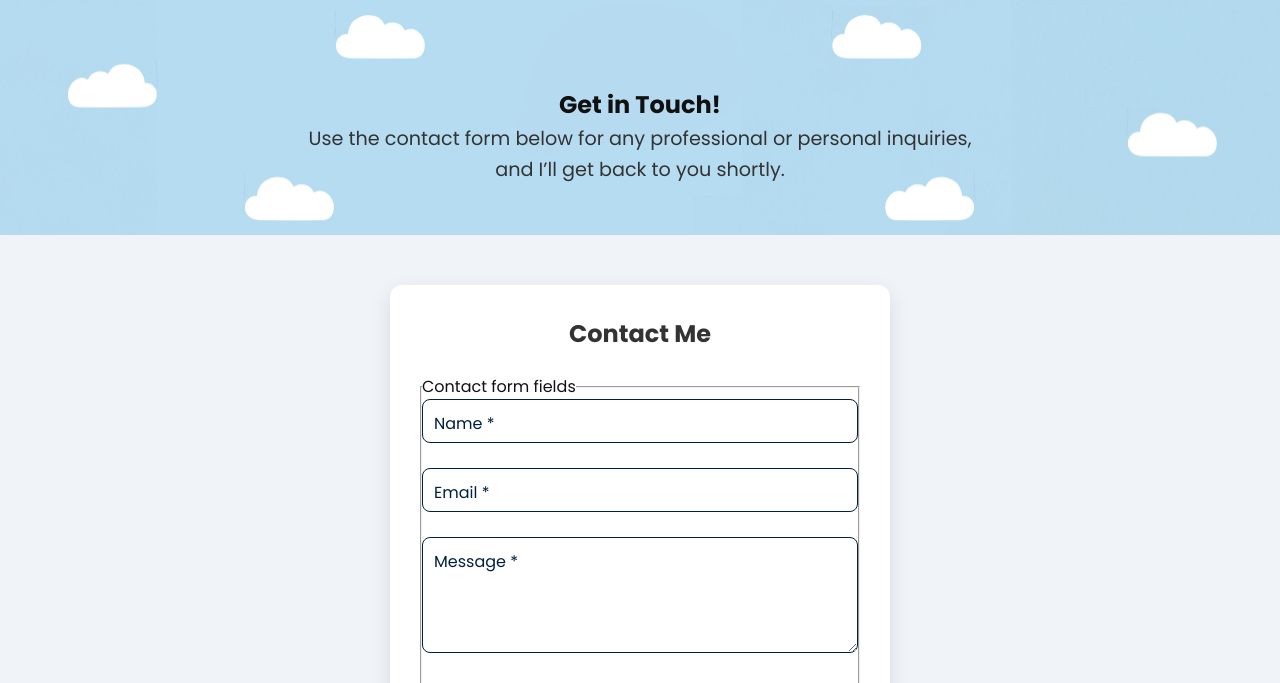
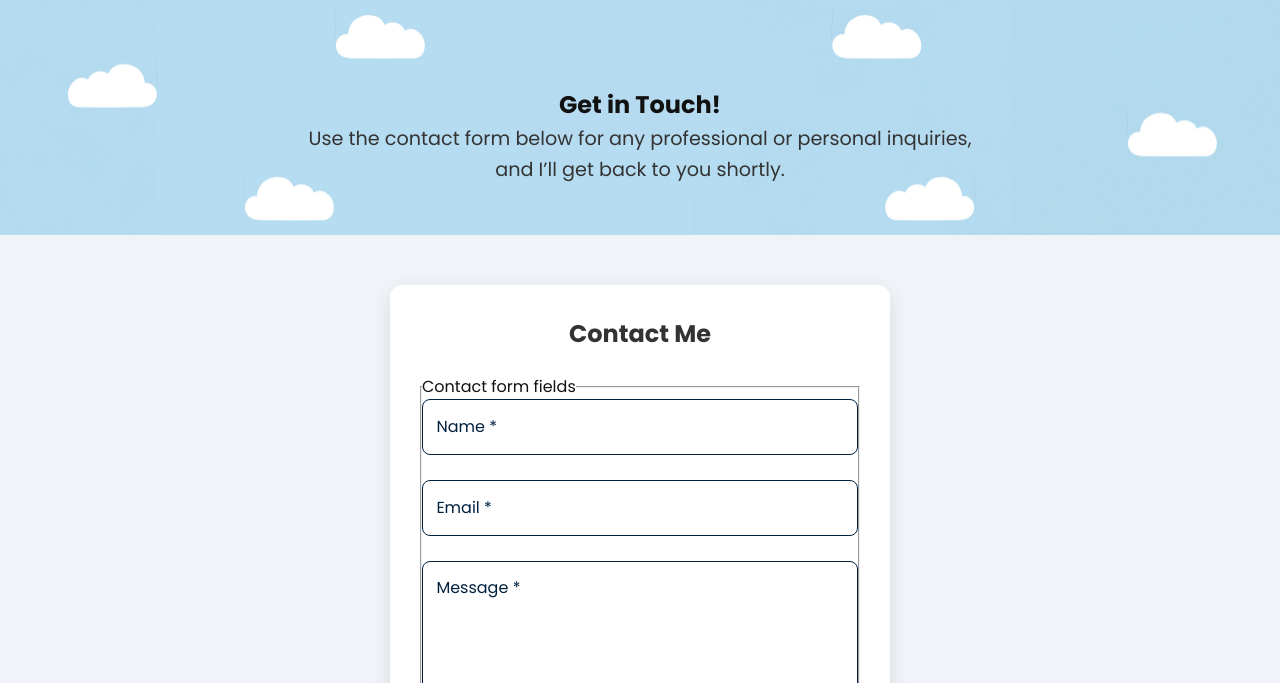
Before and after one commit to emmjoelle/portfolio-site, a website built with Vite: page contact.html in a window 1280 px wide. Shown: the part 102-785 px from the top of the page. Built offline with nearby package versions, Linux system fonts and the light colour scheme.

Commit message:
contact form fix

```diff
--- a/contact.html
+++ b/contact.html
@@ -54,24 +54,23 @@
   <!-- Contact Form -->
   <section class="contact">
     <h2>Contact Me</h2>
-
       <form id="contactForm" action="mailto:contact@emmjoelle.com" method="post" enctype="text/plain">
         <fieldset>
           <legend class="sr-only">Contact form fields</legend>
 
-        <div class="form-group">
+          <div class="form-group floating-label">
+            <input type="text" id="name" name="name" required aria-required="true" placeholder=" ">
             <label for="name">Name <span aria-hidden="true">*</span></label>
-          <input type="text" id="name" name="name" required aria-required="true" placeholder=" ">
           </div>
 
-        <div class="form-group">
+          <div class="form-group floating-label">
+           <input type="email" id="email" name="email" required aria-required="true" placeholder=" ">
            <label for="email">Email <span aria-hidden="true">*</span></label>
-          <input type="email" id="email" name="email" required aria-required="true" placeholder=" ">
           </div>
 
-        <div class="form-group">
+          <div class="form-group floating-label">
+           <textarea id="message" name="message" rows="5" required aria-required="true" placeholder=" "></textarea>
            <label for="message">Message <span aria-hidden="true">*</span></label>
-          <textarea id="message" name="message" rows="5" required aria-required="true" placeholder=" "></textarea>
           </div>
 
           <button type="submit" class="btn">Send Message</button>
--- a/css/style.css
+++ b/css/style.css
@@ -272,7 +272,7 @@ padding: 80px 20px 50px 20px;
 }
 
 
-/* contact form*/
+/* contact form */
 .contact {
   max-width: 500px;
   margin: 50px auto;
@@ -293,38 +293,47 @@ position: relative;
   margin-bottom: 25px;
 }
 
+/* inputs + textarea */
 .form-group input,
 .form-group textarea {
   width: 100%;
-padding: 12px 12px 12px 12px;
   border: 1px solid #00203D;
   border-radius: 8px;
   font-size: 1rem;
-background: none;
+  font-family: 'Poppins', sans-serif;
+  background-color: #fff;
+  color: #111;
+
+  /* extra top padding so there’s room for the label inside */
+  padding: 1.1rem 0.9rem 0.7rem 0.9rem;
 }
 
+/* base label position (inside the field) */
 .form-group label {
   position: absolute;
-top: 12px;
-left: 12px;
+  left: 0.9rem;
+  top: 0.9rem;
   color: #00203D;
   font-size: 1rem;
   pointer-events: none;
-transition: 0.3s ease all;
+  transition: 0.2s ease all;
+  background-color: transparent;
 }
 
+/* float label on focus or when there is text */
 .form-group input:focus + label,
 .form-group input:not(:placeholder-shown) + label,
 .form-group textarea:focus + label,
 .form-group textarea:not(:placeholder-shown) + label {
-top: -10px;
-left: 10px;
+  top: -0.5rem;
+  left: 0.7rem;
   font-size: 0.8rem;
   color: #00203D;
   background-color: #fff;
   padding: 0 4px;
 }
 
+/* focus styles */
 .form-group input:focus,
 .form-group textarea:focus {
   border-color: #00203D;
@@ -332,6 +341,7 @@ box-shadow: 0 0 5px rgba(0,119,204,0.3);
   outline: none;
 }
 
+/* submit button */
 .contact button {
   background-color: #00203D;
   color: white;
@@ -340,7 +350,7 @@ border: none;
   border-radius: 8px;
   font-size: 1rem;
   cursor: pointer;
-transition: background-color 0.3s;
+  transition: background-color 0.3s, color 0.3s;
   width: 100%;
 }
 
```
Lines whose indentation alone changed are shown as unchanged.
